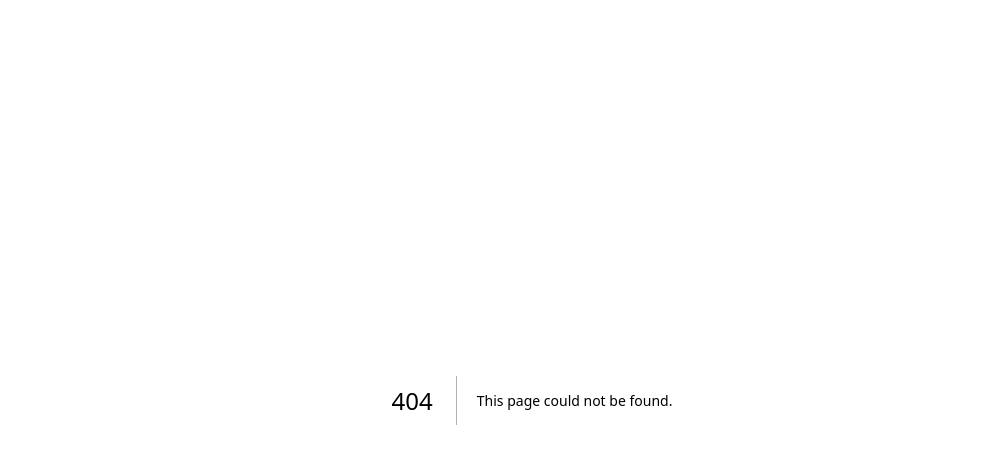
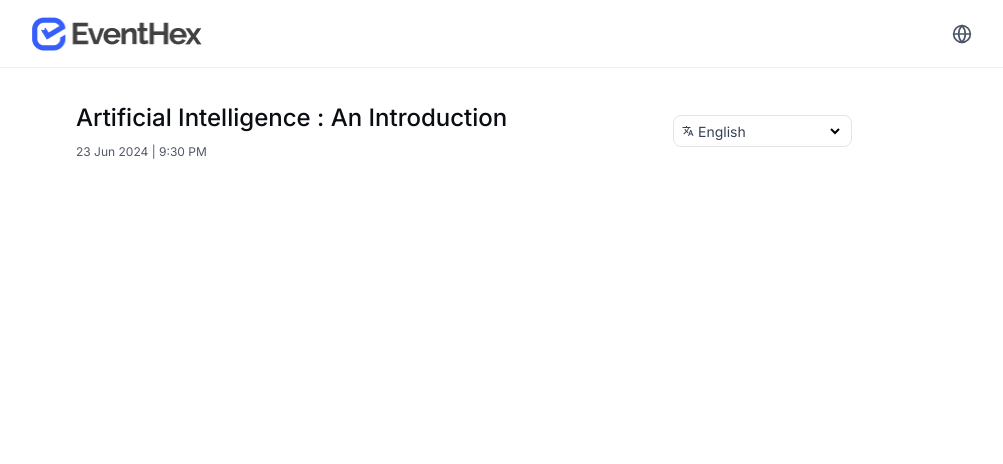
Before and after one commit to Abhinandh05/frontend-tasks, a Next.js app: page /sessions/1 in a window 1280 px wide. Before the commit this address had no page. Shown: the top 464 px of the page, without its empty margins (108-1111 px from the left). Built offline with nearby package versions, Linux system fonts and the light colour scheme.

Commit message:
add the section of dynamic page with heading

```diff
--- /dev/null
+++ b/app/(root)/sessions/[sessionId]/page.jsx
@@ -0,0 +1,34 @@
+import sessions from "@/constants";
+import {MdOutlineTranslate} from "react-icons/md";
+import LanguageSelector from "@/components/LanguageSelector";
+
+const Page = ({ params }) => {
+    const session = sessions.find((s) => s.id === Number(params.sessionId));
+
+    if (!session) {
+        return <div className="p-6">Session not found</div>;
+    }
+
+    return (
+        <div className="p-6 -mt-5">
+
+            <div className="w-[776px] h-[50px] flex justify-between items-center ml-40 pb-3">
+
+                <div className="flex flex-col gap-[6px]">
+                    <h1 className="font-medium text-black-100 mb-1 text-2xl">
+                        {session.title}
+                    </h1>
+                    <p className="text-gray-100 text-xs">
+                        {session.date}
+                    </p>
+                </div>
+
+
+            <LanguageSelector />
+
+            </div>
+        </div>
+    );
+};
+
+export default Page;
--- /dev/null
+++ b/components/GoLiveSection.jsx
@@ -0,0 +1,8 @@
+import React from 'react'
+
+const GoLiveSection = () => {
+    return (
+        <div>GoLiveSection</div>
+    )
+}
+export default GoLiveSection
--- a/components/HeroSection.jsx
+++ b/components/HeroSection.jsx
@@ -10,7 +10,7 @@ export const HeroSection = () => {
     const handleSearchToggle = () => {
         setIsSearchOpen(!isSearchOpen);
         if (isSearchOpen) {
-            setSearchValue(''); // Clear search when closing
+            setSearchValue('');
         }
     };
 
--- /dev/null
+++ b/components/LanguageSelector.jsx
@@ -0,0 +1,21 @@
+import { MdOutlineTranslate } from "react-icons/md";
+
+const LanguageSelector = () => {
+    return (
+        <div className="flex items-center gap-2 border border-[#E2E4E9] rounded-lg px-2 py-1 w-[179px] h-[32px]">
+      <span className="flex items-center gap-1 text-[14px] font-inter text-gray-700">
+        <MdOutlineTranslate className="w-3 h-3" />
+        English
+      </span>
+
+            <select className="ml-auto bg-transparent outline-none">
+                <option></option>
+                <option>English</option>
+                <option>Hindi</option>
+                <option>Tamil</option>
+            </select>
+        </div>
+    );
+};
+
+export default LanguageSelector;
--- a/components/SessionTable.jsx
+++ b/components/SessionTable.jsx
@@ -1,24 +1,28 @@
 "use client";
 
 import sessions from "@/constants";
-import {HiClock} from "react-icons/hi";
-import {IoIosCheckmarkCircle} from "react-icons/io";
+import { HiClock } from "react-icons/hi";
+import { IoIosCheckmarkCircle } from "react-icons/io";
 import Image from "next/image";
+import Link from "next/link";
 
 export default function SessionTable() {
     return (
         <div className="flex justify-center items-center p-8">
-            <div className="w-[1080px]  border border-[#E2E4E9] rounded-2xl bg-white mx-auto pb-[17px]">
+            <div className="w-[1080px] border border-[#E2E4E9] rounded-2xl bg-white mx-auto pb-[17px]">
                 <table className="w-full border-collapse">
                     <thead>
                     <tr className="text-left bg-nutral-100 font-normal text-sm leading-5 tracking-[-0.006em]">
-
-                            <th className="pb-4 pt-4 pl-6 text-gray-100 font-normal rounded-tl-2xl">Session</th>
-                            <th className="pb-4 pt-4 px-4 text-gray-100 font-normal">Event Name</th>
-                            <th className="pb-4 pt-4 px-4 text-gray-100 font-normal">Status</th>
+                        <th className="pb-4 pt-4 pl-6 text-gray-100 font-normal rounded-tl-2xl">
+                            Session
+                        </th>
+                        <th className="pb-4 pt-4 px-4 text-gray-100 font-normal">
+                            Event Name
+                        </th>
+                        <th className="pb-4 pt-4 px-4 text-gray-100 font-normal">
+                            Status
+                        </th>
                         <th className="pb-4 pt-4 pr-6 rounded-tr-2xl"></th>
-
-
                     </tr>
                     </thead>
                     <tbody className="gap-5">
@@ -27,10 +31,9 @@ export default function SessionTable() {
                             key={session.id}
                             className="border-t border-[#E2E4E9] text-sm h-[76px]"
                         >
-
+                            {/* Session Info */}
                             <td className="py-4 pl-6 pr-4">
                                 <div className="flex items-center gap-3">
-
                                     <Image
                                         src={session.image}
                                         alt={session.title}
@@ -38,24 +41,23 @@ export default function SessionTable() {
                                         height={32}
                                         className="rounded-lg object-cover"
                                     />
-
-
                                     <div>
-                                        <p className="font-medium text-black mb-1">{session.title}</p>
+                                        <p className="font-medium text-black-100 mb-1">
+                                            {session.title}
+                                        </p>
                                         <p className="text-gray-100 text-xs">{session.date}</p>
                                     </div>
                                 </div>
                             </td>
 
-
+                            {/* Event */}
                             <td className="py-4 px-4 text-gray-700">{session.eventName}</td>
 
-
+                            {/* Status */}
                             <td className="py-4 px-4">
                                 {session.status === "Pending" ? (
                                     <span className="bg-[#F17B2C]/20 text-[#F17B2C] px-3 py-1 rounded-full text-xs font-medium inline-flex items-center gap-x-2">
                       <HiClock width={15} height={15} />
-
                       Pending
                     </span>
                                 ) : (
@@ -66,19 +68,22 @@ export default function SessionTable() {
                                 )}
                             </td>
 
-
+                            {/* Action */}
                             <td className="py-4 pr-6 pl-4 flex justify-end mr-3">
                                 {session.status === "Pending" ? (
+                                    <Link href={`/sessions/${session.id}`}>
                                         <button className="bg-blue-100 text-white px-4 py-2 rounded-lg text-sm font-medium hover:bg-blue-500 transition-colors min-w-[120px] cursor-pointer">
                                             Start Recording
                                         </button>
+                                    </Link>
                                 ) : (
+                                    <Link href={`/sessions/${session.id}`}>
                                         <button className="bg-gray-200 text-blue-100 px-4 py-2 rounded-lg text-sm font-medium hover:bg-gray-300 transition-colors border border-gray-200 min-w-[140px] cursor-pointer">
                                             View
                                         </button>
+                                    </Link>
                                 )}
                             </td>
-
                         </tr>
                     ))}
                     </tbody>
```
Lines whose indentation alone changed are shown as unchanged.
